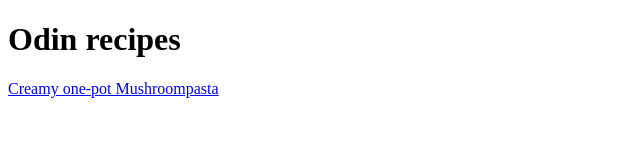
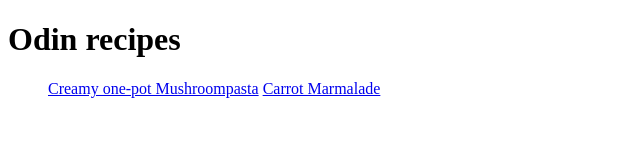
Before and after one commit to Bokkelus/odin-recipes, a plain HTML site: page index.html in a window 1280 px wide. Shown: the whole page, without its empty margins (0-640 px from the left). Drawn offline with Linux system fonts and the light colour scheme.

Commit message:
added UL for recipe links
added marmalade to recipe links

```diff
--- a/index.html
+++ b/index.html
@@ -7,7 +7,11 @@
 </head>
 <body>
     <h1>Odin recipes</h1>
-    <a href="recipes/mushroompasta.html">Creamy one-pot Mushroompasta</a>
+    <ul>
+        <il><a href="recipes/mushroompasta.html">Creamy one-pot Mushroompasta</a></il>
+        <il><a href="recipes/marmalade.html">Carrot Marmalade</a></il>
+    </ul>
+
 
 
 </body>
```
